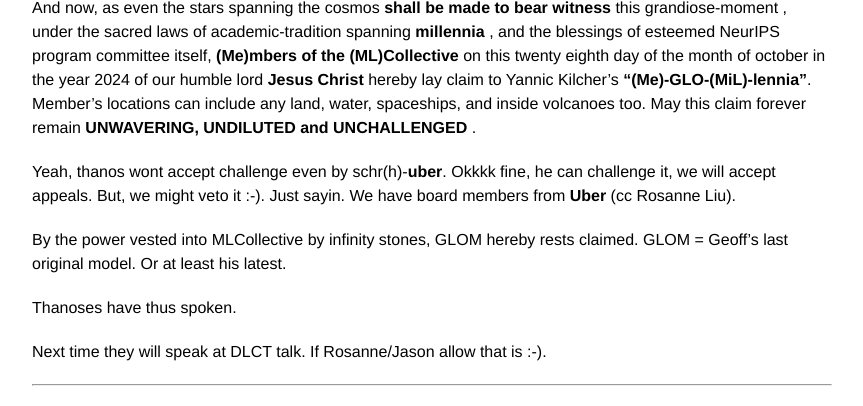
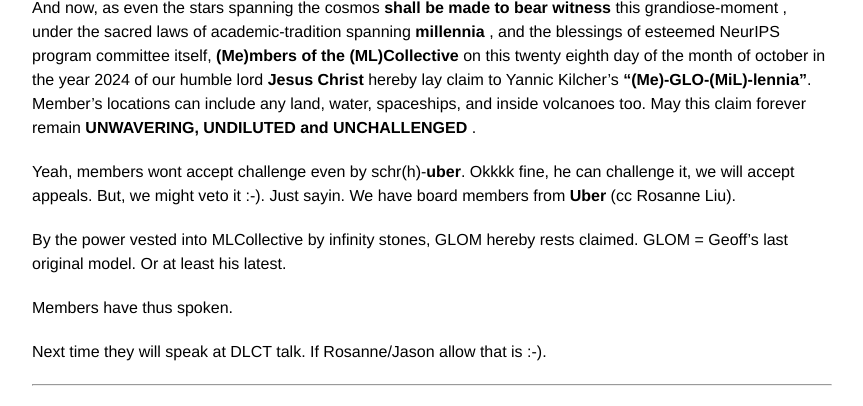
Before and after one commit to rajatmodi62/rajatmodi62.github.io, a Jekyll site: the page built from _posts/2024-10-26-hinton_apm.md, in a window 1280 px wide and 900 px high, scrolled down 1650 px, cut to the strip 97-900 px from the top of the window. Shown: the top 406 px of the strip, without its empty margins (208-1071 px from the left). Built offline with Jekyll 4.4.1, drawn with Linux system fonts in a browser that asks for light colours; comment, search, counter and statistics services are not loaded.

Commit message:
soft link blog

```diff
--- a/_posts/2024-10-26-hinton_apm.md
+++ b/_posts/2024-10-26-hinton_apm.md
@@ -29,11 +29,11 @@ date:   2024-10-26 11:00:00
 
 And now, as even the stars spanning the cosmos <b> shall be made to bear witness </b>  this grandiose-moment , under the sacred laws of academic-tradition spanning <b> millennia </b>, and the blessings of esteemed NeurIPS program committee itself, <b>(Me)mbers of the (ML)Collective</b> on this twenty eighth day of the month of october in the year 2024 of our humble lord <b>Jesus Christ</b>  hereby lay claim to  Yannic Kilcher’s <b>“(Me)-GLO-(MiL)-lennia”</b>. Member's locations can include any land, water, spaceships, and inside volcanoes too. May this claim forever remain <b>UNWAVERING, UNDILUTED and UNCHALLENGED </b>.
 
-Yeah, thanos wont accept challenge even by schr(h)-<b>uber</b>. Okkkk fine, he can challenge it, we will accept appeals. But, we might veto it :-). Just sayin. We have board members from <b>Uber</b> (cc Rosanne Liu).
+Yeah, members wont accept challenge even by schr(h)-<b>uber</b>. Okkkk fine, he can challenge it, we will accept appeals. But, we might veto it :-). Just sayin. We have board members from <b>Uber</b> (cc Rosanne Liu).
 
 By the power vested into MLCollective by infinity stones, GLOM hereby rests claimed. GLOM = Geoff's last original model. Or at least his latest.
 
-Thanoses have thus spoken.
+Members have thus spoken.
 
 Next time they will speak at DLCT talk. If Rosanne/Jason allow that is :-).
 
```
